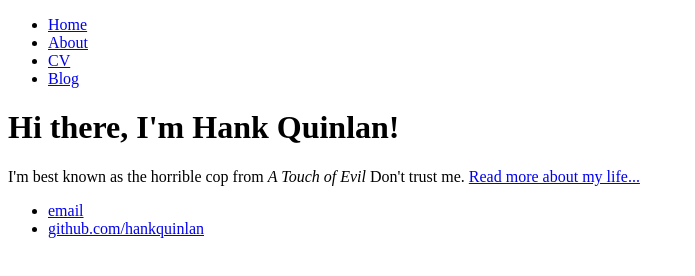
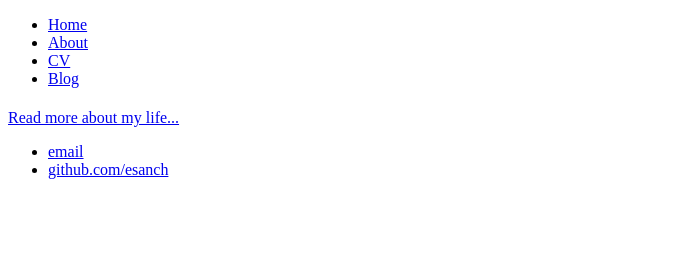
Before and after one commit to esanch/eearl, a plain HTML site: page index.html in a window 1280 px wide. Shown: the whole page, without its empty margins (0-695 px from the left). Drawn offline with Linux system fonts and the light colour scheme.

Commit message:
Update index.html
Personalization

```diff
--- a/index.html
+++ b/index.html
@@ -1,7 +1,7 @@
 <!DOCTYPE html>
 <html>
 	<head>
-		<title>Hank Quinlan, Horrible Cop</title>
+		<title>Elizabeth Earl</title>
 	</head>
 	<body>
 		<nav>
@@ -14,14 +14,14 @@
 		</nav>
 		<div class="container">
     		<div class="blurb">
-        		<h1>Hi there, I'm Hank Quinlan!</h1>
-				<p>I'm best known as the horrible cop from <em>A Touch of Evil</em> Don't trust me. <a href="/about">Read more about my life...</a></p>
+        		<h1></h1>
+				<p> <em></em>  <a href="/about">Read more about my life...</a></p>
     		</div><!-- /.blurb -->
 		</div><!-- /.container -->
 		<footer>
     		<ul>
-        		<li><a href="mailto:hankquinlanhub@gmail.com">email</a></li>
-        		<li><a href="https://github.com/hankquinlan">github.com/hankquinlan</a></li>
+        		<li><a href="mailto:elizabethsanch95@gmail.com">email</a></li>
+        		<li><a href="https://github.com/esanch">github.com/esanch</a></li>
 			</ul>
 		</footer>
 	</body>
```
